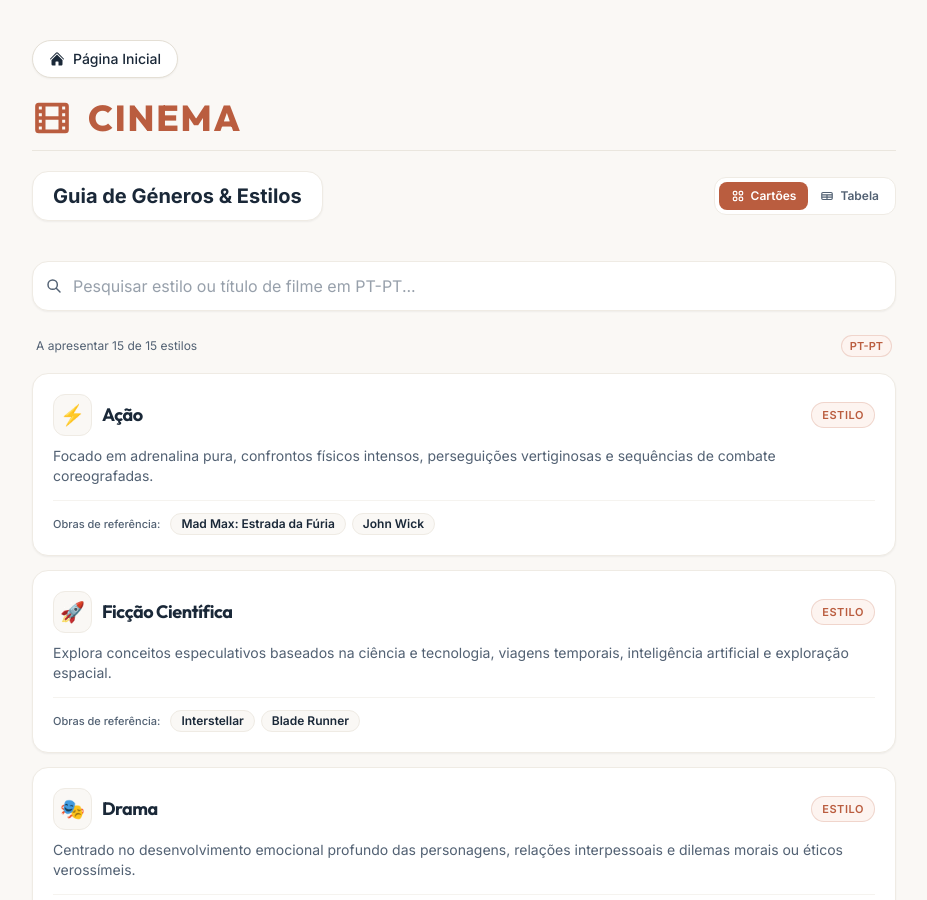
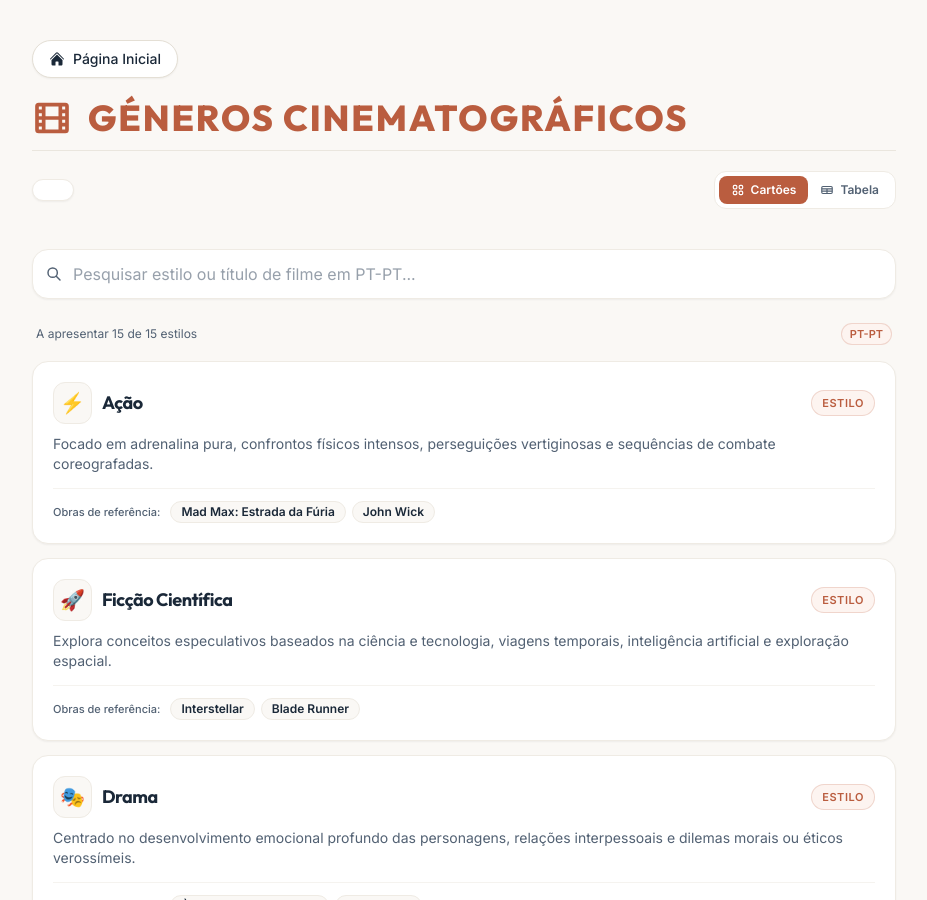
Before and after one commit to joaquim-capitao/aquele-filme, a Jekyll site: the page generos.html, which Jekyll copies as it is, in a window 1280 px wide and 900 px high. Shown: the whole window, without its empty margins (176-1103 px from the left). Built offline with Jekyll 4.4.1, drawn with Linux system fonts in a browser that asks for light colours; nearby versions of some CDN libraries.

Commit message:
Update generos.html

```diff
--- a/generos.html
+++ b/generos.html
@@ -77,7 +77,7 @@
         </svg>
       </div>
       <h1 class="text-3xl sm:text-4xl font-extrabold tracking-wider text-brand-terracotta uppercase font-title">
-        CINEMA
+        GÉNEROS CINEMATOGRÁFICOS
       </h1>
     </div>
 
@@ -88,7 +88,7 @@
     <div class="flex flex-col sm:flex-row sm:items-center justify-between gap-3 mb-6">
       <div class="inline-flex items-center bg-white px-5 py-2.5 rounded-2xl border border-brand-cardBorder shadow-sm">
         <h2 class="text-lg sm:text-xl font-bold text-brand-navy">
-          Guia de Géneros & Estilos
+
         </h2>
       </div>
 
```
